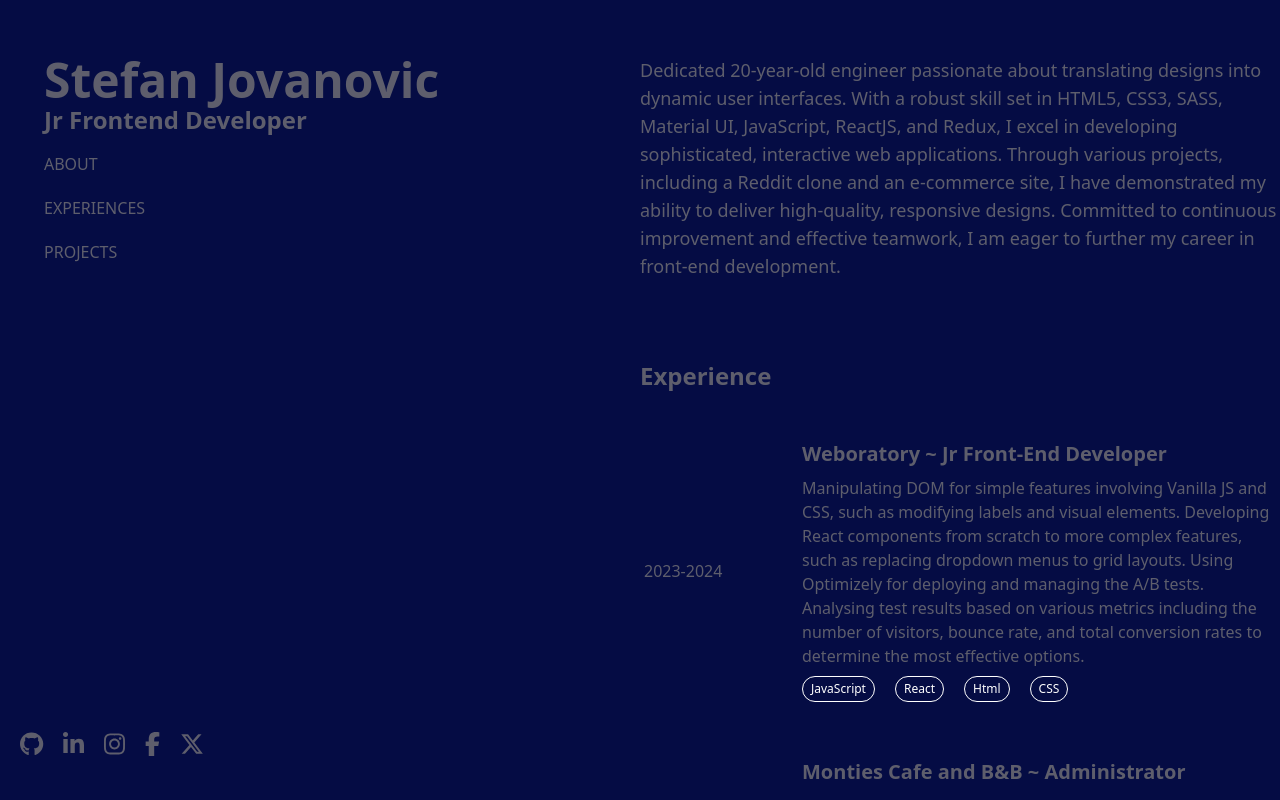
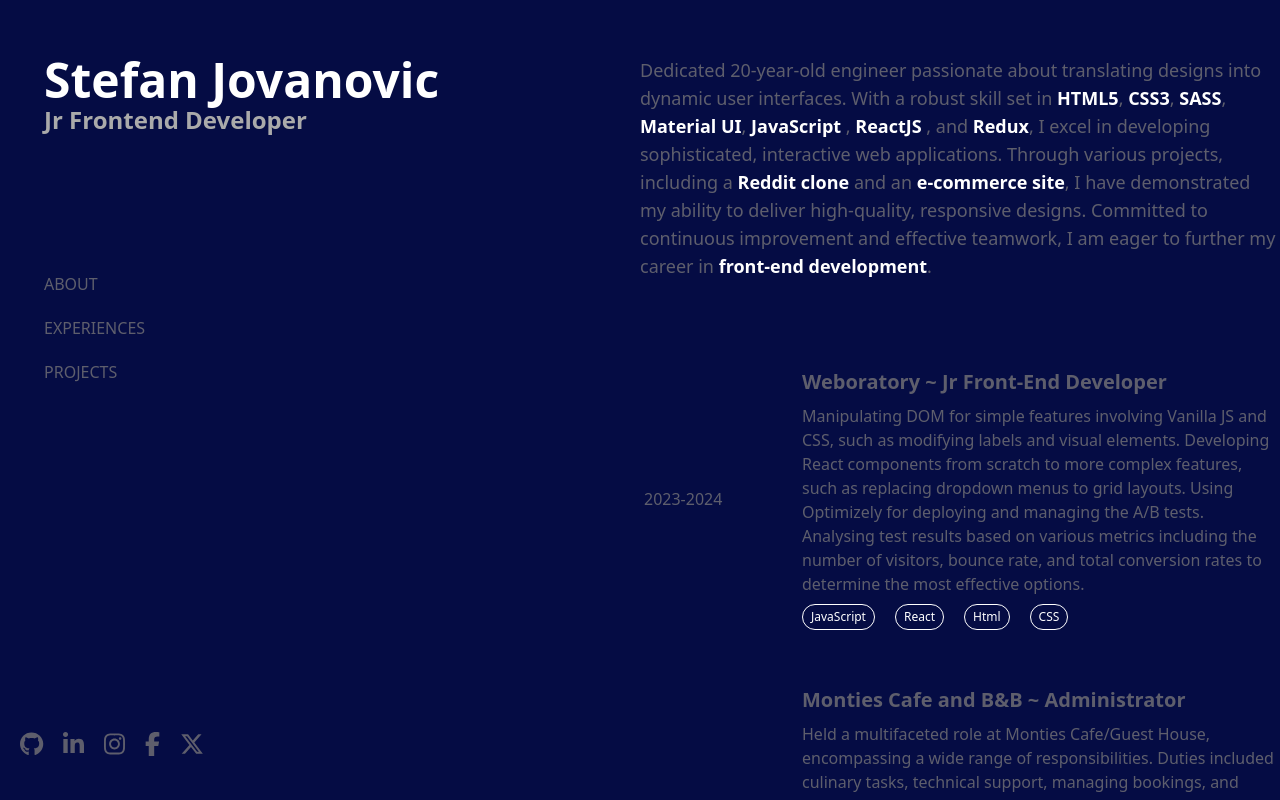
Before and after one commit to 04stefke/portfolio, a React (Vite) app: page / in a window 1280 px wide. Built offline with nearby package versions, Linux system fonts and the light colour scheme.

Commit message:
changed the headers colors and the about paragraph added some colors

```diff
--- a/src/App.css
+++ b/src/App.css
@@ -2,3 +2,7 @@ body {
 	background: #050c44;
     color: #fff4b75b;
 }
+
+strong {
+    color: white;
+}
--- a/src/components/Detailed-Info/Headings/About.tsx
+++ b/src/components/Detailed-Info/Headings/About.tsx
@@ -1,16 +1,18 @@
-
 const About = () => {
 	return (
 		<div className="flex flex-col gap-5">
 			<p className="text-lg">
 				Dedicated 20-year-old engineer passionate about translating designs into
-				dynamic user interfaces. With a robust skill set in HTML5, CSS3, SASS,
-				Material UI, JavaScript, ReactJS, and Redux, I excel in developing
-				sophisticated, interactive web applications. Through various projects,
-				including a Reddit clone and an e-commerce site, I have demonstrated my
-				ability to deliver high-quality, responsive designs. Committed to
-				continuous improvement and effective teamwork, I am eager to further my
-				career in front-end development.
+				dynamic user interfaces. With a robust skill set in
+				<strong> HTML5</strong>, <strong>CSS3</strong>,
+				<strong> SASS</strong>, <strong>Material UI</strong>,
+				<strong> JavaScript </strong>, <strong>ReactJS </strong>, and
+				<strong> Redux</strong>, I excel in developing sophisticated, interactive
+				web applications. Through various projects, including a
+				<strong> Reddit clone</strong> and an <strong>e-commerce site</strong>, I
+				have demonstrated my ability to deliver high-quality, responsive
+				designs. Committed to continuous improvement and effective teamwork, I
+				am eager to further my career in <strong>front-end development</strong>.
 			</p>
 		</div>
 	);
--- a/src/components/Detailed-Info/Headings/Experience.tsx
+++ b/src/components/Detailed-Info/Headings/Experience.tsx
@@ -3,7 +3,6 @@ import React from "react";
 const Experience = () => {
 	return (
 		<div className=" flex flex-col gap-10 w-full">
-			<h1 className="text-2xl font-bold">Experience</h1>
 			<div className="lg:hover:hover-bg px-1 py-2 lg:cursor-pointer  rounded-lg  flex flex-col justify-between sm:flex-row sm:items-center w-full">
 				<p>2023-2024</p>
 				<div className="flex flex-col gap-2 w-3/4">
--- a/src/components/Intro/Intro.tsx
+++ b/src/components/Intro/Intro.tsx
@@ -10,10 +10,10 @@ import { FontAwesomeIcon } from "@fortawesome/react-fontawesome";
 const Intro = () => {
 	return (
 		<div className="flex flex-col lg:h-screen lg:justify-between lg:py-10 lg:pl-5">
-			<div className="flex flex-col lg:justify-between items-start lg:py-4 lg:px-6 h-2/6">
+			<div className="flex flex-col lg:justify-between items-start lg:py-4 lg:px-6 h-3/6">
 				<div className="">
-					<h1 className="text-5xl font-bold">Stefan Jovanovic</h1>
-					<h3 className="text-2xl font-bold">Jr Frontend Developer</h3>
+					<h1 className="text-5xl font-bold text-fontColor">Stefan Jovanovic</h1>
+					<h3 className="text-2xl font-bold text-lighterFontColor">Jr Frontend Developer</h3>
 				</div>
 				<div className="hidden lg:flex flex-col gap-5">
 					<p className="uppercase">ABOUT</p>
--- a/tailwind.config.js
+++ b/tailwind.config.js
@@ -10,6 +10,7 @@ export default {
 		colors: {
 			bgPrimary: "#000b58",
 			fontColor: "#fff",
+			lighterFontColor: '#aaa',
 			darkerFont: "#fff4b75b",
 			hoverBg: "rgba(148, 163, 184, 0.1)",
 		},
```
